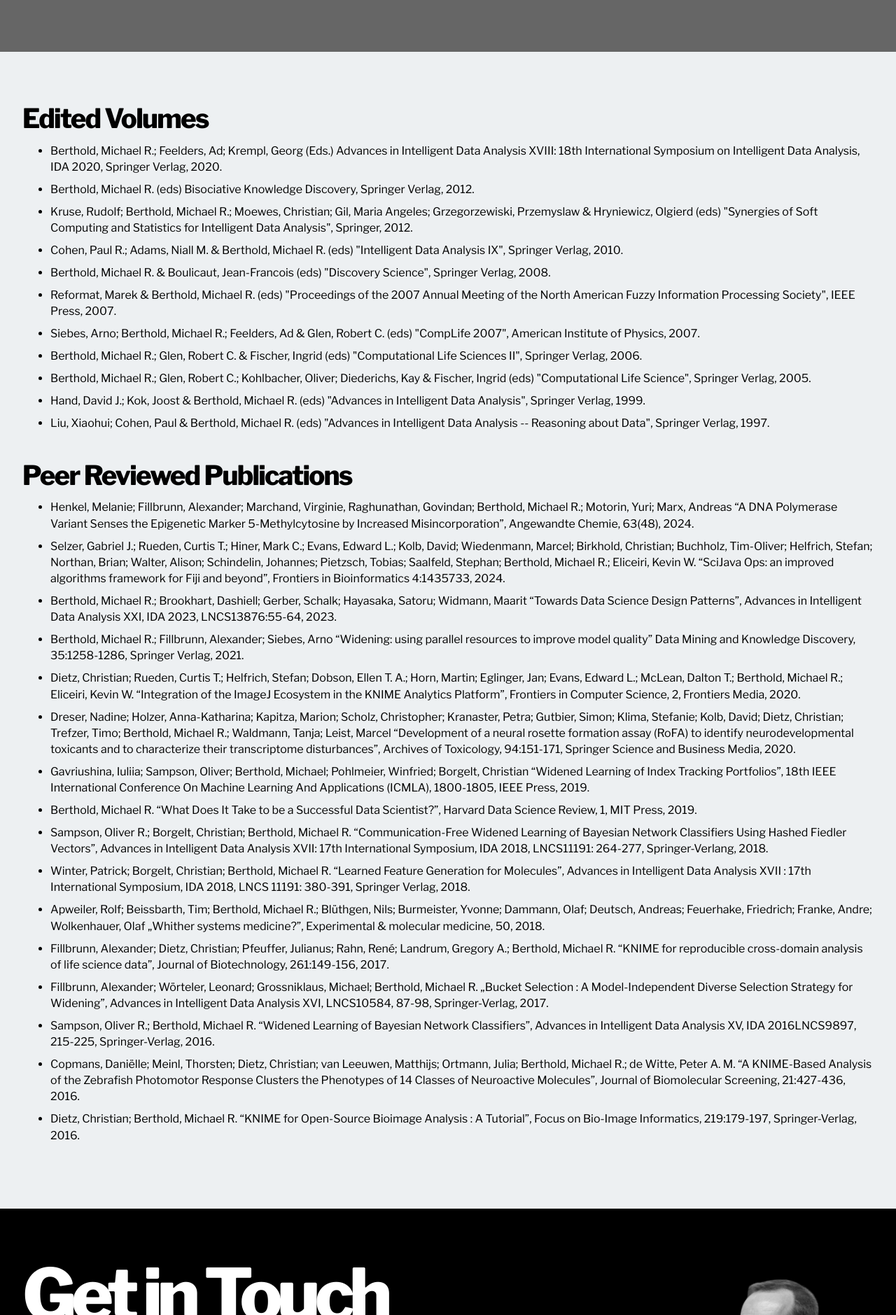
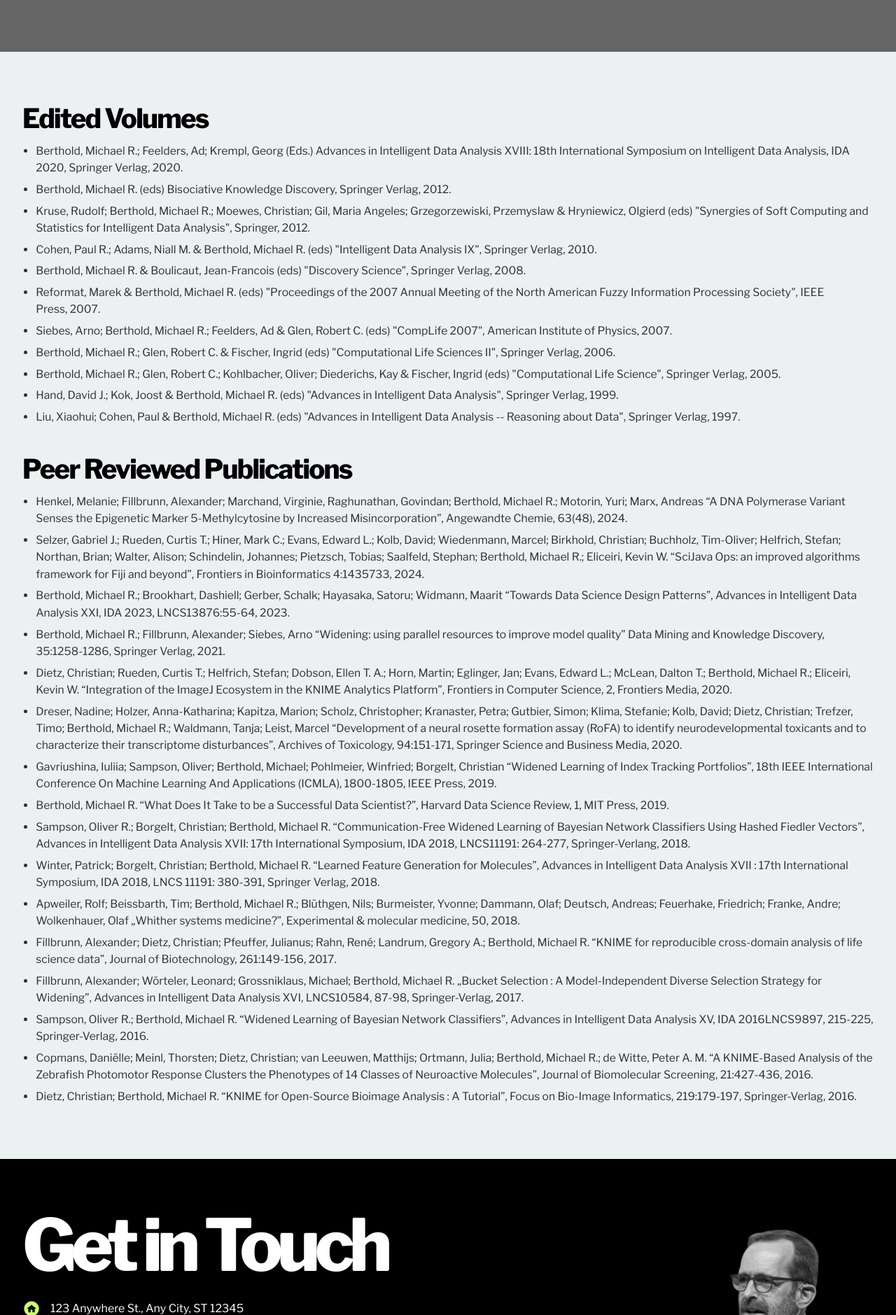
Before and after one commit to lacahelpme/mb, a Jekyll site: the page built from publications.html, in a window 1280 px wide. Shown: the part 1662-3541 px from the top of the page at 70% size. Built offline with Jekyll 4.4.1, drawn with Linux system fonts in a browser that asks for light colours.

Commit message:
Update style.css

```diff
--- a/assets/css/style.css
+++ b/assets/css/style.css
@@ -1210,15 +1210,28 @@
 }
 
 .subpage-text-list {
-  display: grid;
-  gap: 0.55rem;
-}
-
-.subpage-text-list p {
+  margin: 0;
+  padding-left: 1.2rem;
+  display: grid;
+  gap: 0.4rem;
+}
+
+.subpage-text-list li {
+  margin: 0;
   font-size: 0.98rem;
   line-height: 1.55;
   color: #2f2f2f;
-  margin: 0;
+}
+
+.subpage-text-list a {
+  color: inherit;
+  text-decoration: none;
+}
+
+.subpage-text-list a:hover,
+.subpage-text-list a:focus-visible {
+  text-decoration: underline;
+  text-underline-offset: 0.12em;
 }
 
 /* Contact page */
@@ -1473,7 +1486,7 @@
 .musing-list-excerpt,
 .article-body p,
 .subpage-intro-text,
-.subpage-text-list p,
+.subpage-text-list li,
 .contact-info-item p,
 .contact-follow-item p,
 .contact-downloads p {
```
